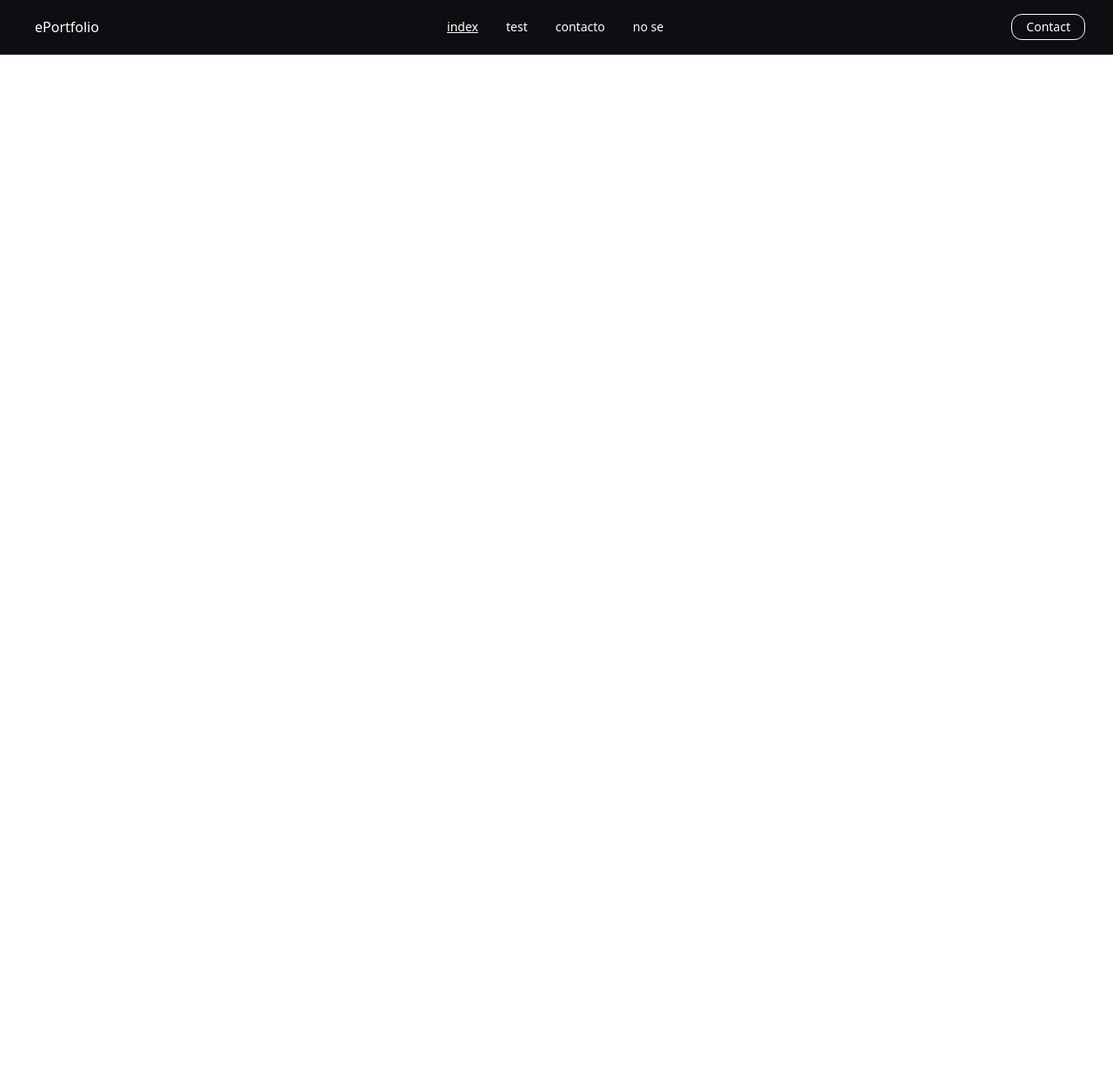
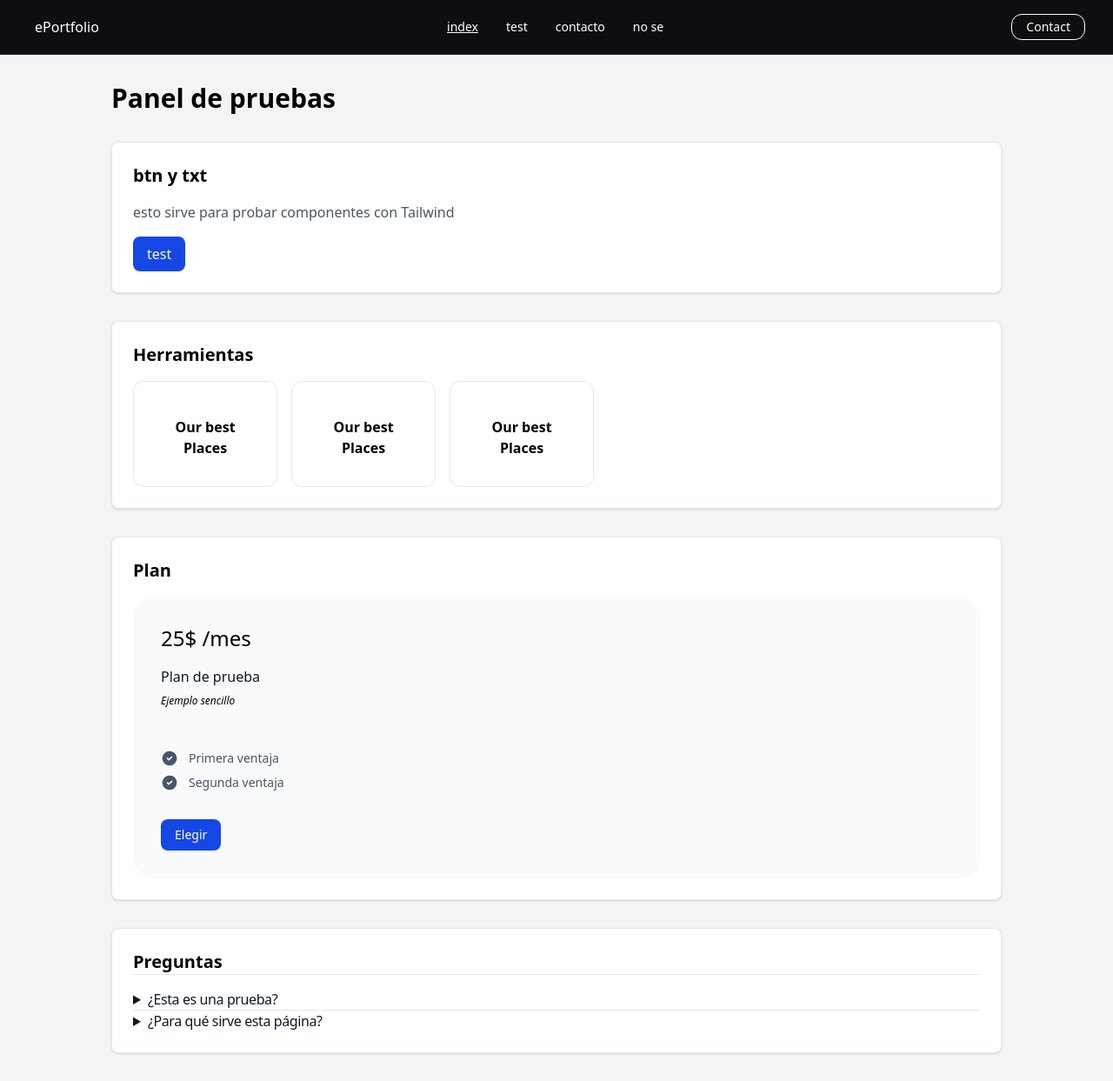
Before and after one commit to 2997193/eportfolio_g3, a Laravel app: page /pruebas in a window 1280 px wide. Shown: the whole page at 87% size. Before the commit the page ends 63 px from the top, so only its background shows below. Run offline with Laravel 12, Linux system fonts and the light colour scheme; style sheets or scripts are compiled from the project's sources.

Commit message:
feat: ampliar la pagina de pruebas con ejempos reales de los componentes creados

```diff
--- a/resources/views/pruebas.blade.php
+++ b/resources/views/pruebas.blade.php
@@ -1,11 +1,49 @@
 @props([
-    'titulo' => null,
-    'titulo0' => 'index',
-    'titulo1' => 'test',
-    'titulo2' => 'contacto',
-    'titulo3' => 'no se',
+'titulo' => null,
+'titulo0' => 'index',
+'titulo1' => 'test',
+'titulo2' => 'contacto',
+'titulo3' => 'no se',
 ])
+{{-- vista  para probar los componentes --}}
+{{-- los ejemplos los he sacado de https://flowbite.com/docs/components/card/ y https://flowbite.com/docs/components/accordion/ --}}
+<x-layout-pruebas>
+    <x-sendit.header :titulo="$titulo" :titulo0="$titulo0" :titulo1="$titulo1" :titulo2="$titulo2" :titulo3="$titulo3" />
+    <main class="min-h-screen bg-gray-100 p-8">
+        <div class="mx-auto max-w-5xl space-y-8">
 
-<x-layout-pruebas>
-    <x-sendit.header titulo="{{ $titulo }}" titulo0="{{ $titulo0 }}" titulo1="{{ $titulo1 }}" titulo2="{{ $titulo2 }}" titulo3="{{ $titulo3 }}" />
+            <h1 class="text-3xl font-bold">Panel de pruebas</h1>
+
+            <section class="rounded-lg border border-gray-200 bg-white p-6 shadow-sm">
+                <h2 class="mb-4 text-xl font-bold">btn y txt</h2>
+                <p class="mb-4 text-gray-600">esto sirve para probar componentes con Tailwind</p>
+                <button class="rounded-lg bg-blue-700 px-4 py-2 text-white">test</button>
+            </section>
+
+            <section class="rounded-lg border border-gray-200 bg-white p-6 shadow-sm">
+                <h2 class="mb-4 text-xl font-bold">Herramientas</h2>
+                <div class="flex flex-wrap gap-4">
+                    <x-sendit.tool-card :numero="1" />
+                    <x-sendit.tool-card :numero="2" />
+                    <x-sendit.tool-card :numero="3" />
+                </div>
+            </section>
+
+            <section class="rounded-lg border border-gray-200 bg-white p-6 shadow-sm">
+                <h2 class="mb-4 text-xl font-bold">Plan</h2>
+                <x-sendit.precios-card nombre="Plan de prueba" :precio="25" descripcion="Ejemplo sencillo" tiempo="mes" :lista="['Primera ventaja', 'Segunda ventaja']">
+                    <x-slot:footer>
+                        <button class="rounded-lg bg-blue-700 px-4 py-2 text-sm font-medium text-white">Elegir</button>
+                    </x-slot:footer>
+                </x-sendit.precios-card>
+            </section>
+
+            <section class="divide-y divide-gray-200 rounded-lg border border-gray-200 bg-white p-6 shadow-sm">
+                <h2 class="mb-4 text-xl font-bold">Preguntas</h2>
+                <x-sendit.faq pregunta="¿Esta es una prueba?" respuesta="Sí, puedes cambiar este contenido." />
+                <x-sendit.faq pregunta="¿Para qué sirve esta página?" respuesta="Para probar componentes." />
+            </section>
+
+        </div>
+    </main>
 </x-layout-pruebas>
```
